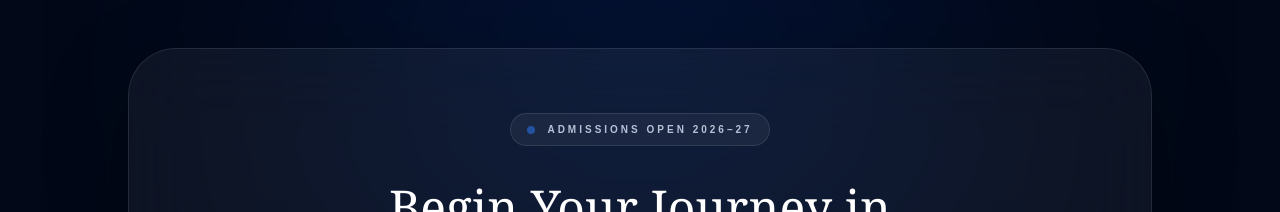
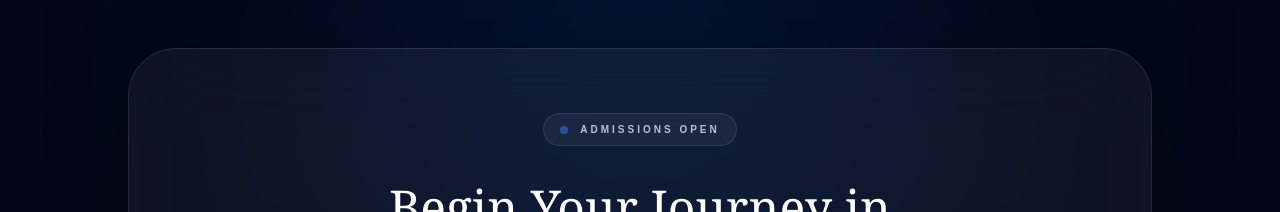
Before and after one commit to MadhuKrishnappa/shiva-nursing, a Next.js app: page / in a window 1280 px wide. Shown: the part 3940-4152 px from the top of the page. Built offline with nearby package versions, Linux system fonts and the light colour scheme.

Commit message:
added old video

```diff
--- a/app/component/admission-cta.tsx
+++ b/app/component/admission-cta.tsx
@@ -24,7 +24,7 @@ export default function AdmissionCTA() {
           >
             <span className="h-2 w-2 rounded-full bg-blue-500 animate-pulse"></span>
             <span className="text-[10px] uppercase tracking-[0.3em] text-blue-100/80 font-bold">
-              Admissions Open 2026–27
+              Admissions Open
             </span>
           </motion.div>
 
--- a/app/layout.tsx
+++ b/app/layout.tsx
@@ -24,7 +24,7 @@ export const metadata: Metadata = {
     "Nursing College in Karnataka",
     "Basic BSc Nursing",
     "Shiva Institute of Nursing",
-    "Nursing Admission 2026",
+    "Nursing Admission",
   ],
 
   icons: {
```
